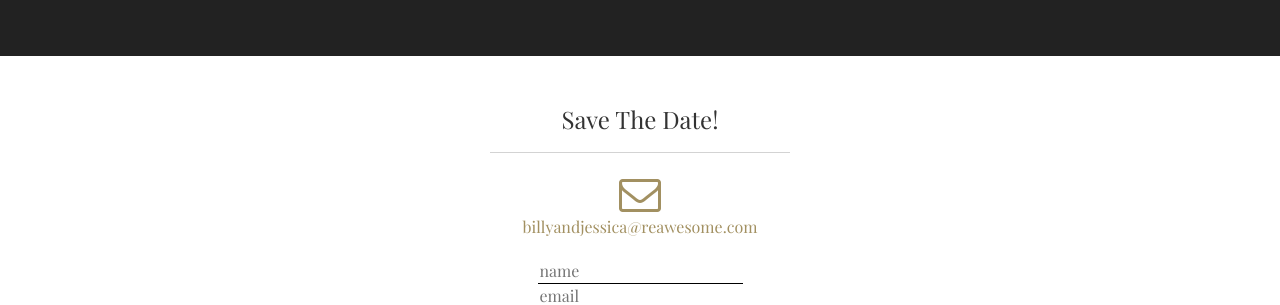
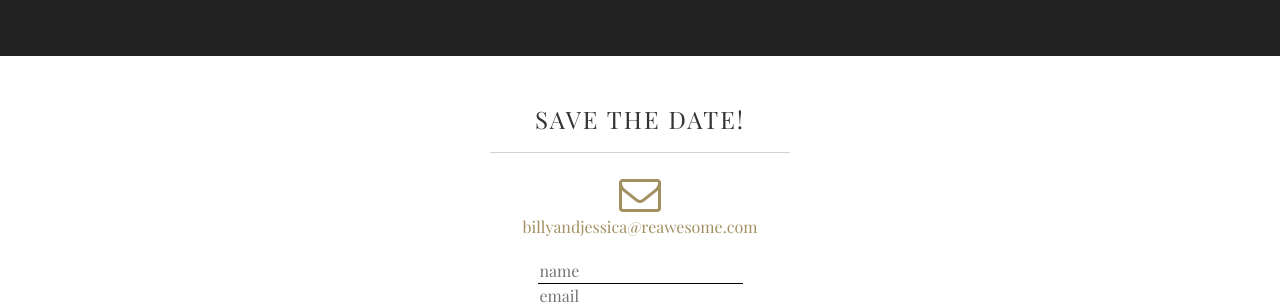
Before and after one commit to notbleh/wed-website, a Jekyll site: the page built from index.html, in a window 1280 px wide and 900 px high, scrolled down 766 px. Shown: the part 300-605 px from the top of the window. Built offline with Jekyll 4.4.1, drawn with Linux system fonts in a browser that asks for light colours.

Commit message:
Update style.css

```diff
--- a/css/style.css
+++ b/css/style.css
@@ -1,5 +1,10 @@
 .std {
     background-image: url(../img/std-header.jpg);
+}
+
+h2 {
+    text-transform: uppercase;
+    letter-spacing: 2px;
 }
 
 .header-content h1 {
```
